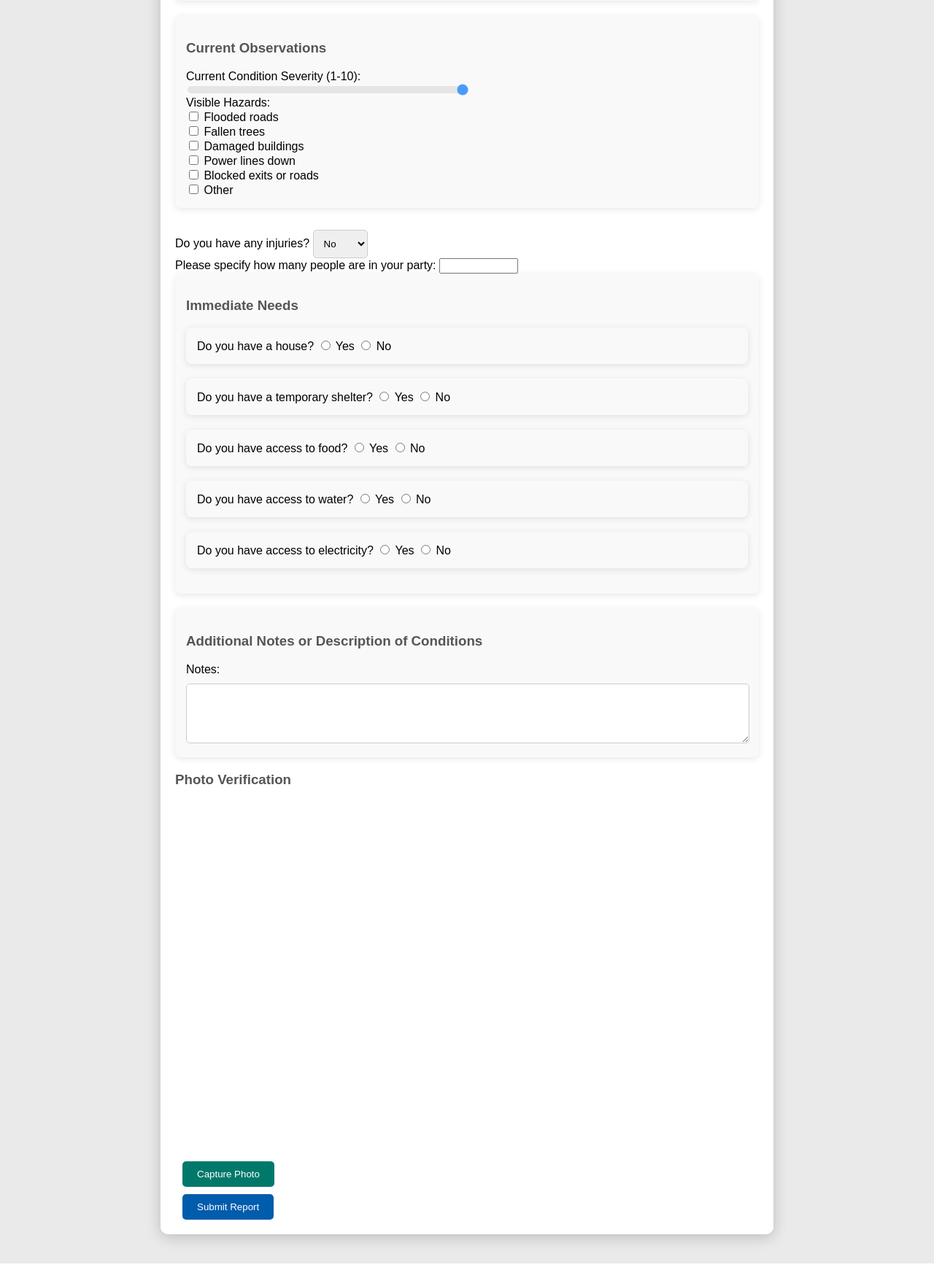
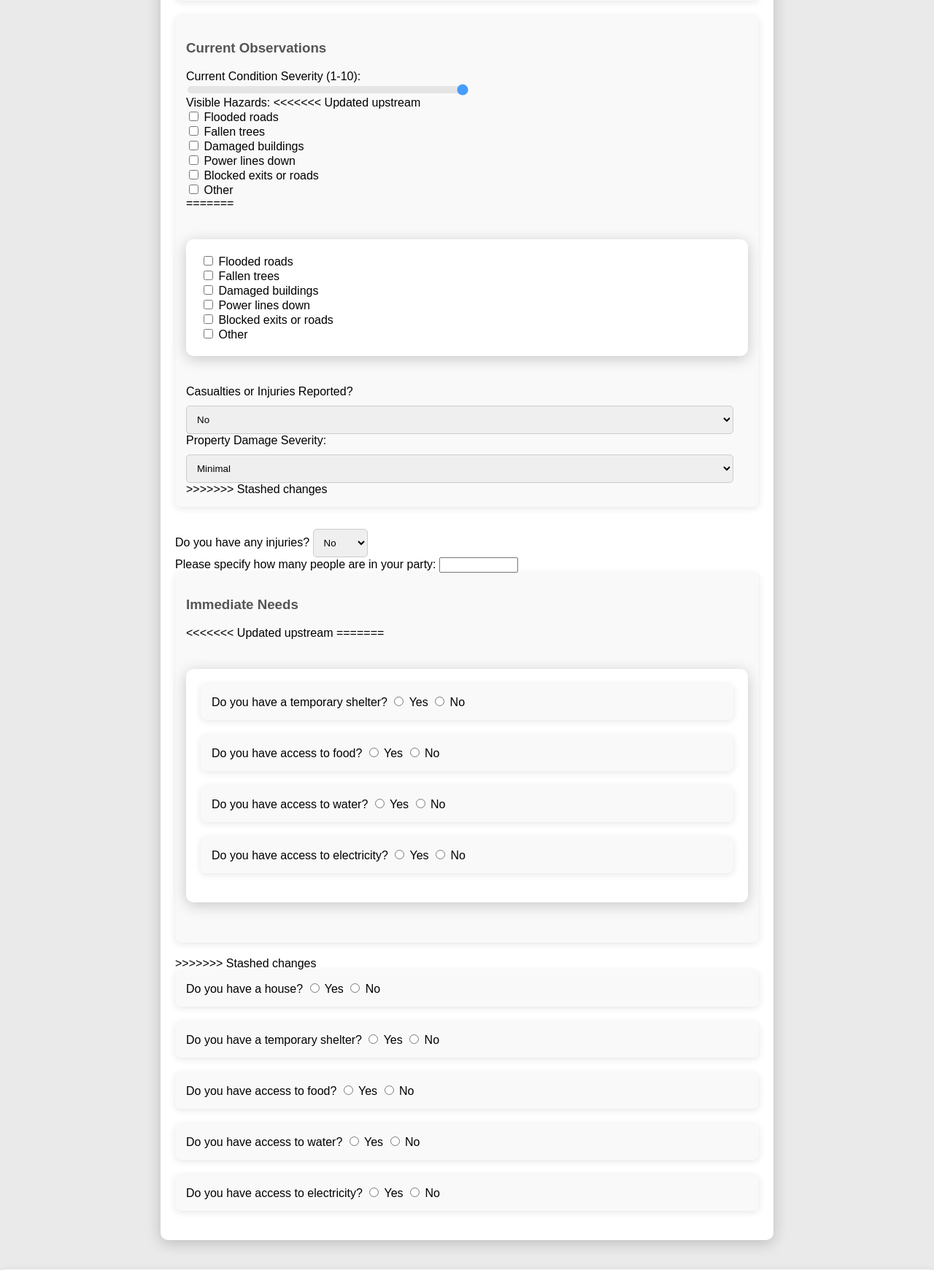
Before and after one commit to pwatana/NewHacks-project, a Flask app: page /form in a window 1280 px wide. Shown: the part 1095-2836 px from the top of the page at 73% size. Run offline with Flask 3, Linux system fonts and the light colour scheme.

Commit message:
homepage

```diff
--- a/src1/Frontend/templates/form.html
+++ b/src1/Frontend/templates/form.html
@@ -79,6 +79,7 @@
             </div>
 
             <label>Visible Hazards:</label>
+<<<<<<< Updated upstream
             <div>
                 <label><input type="checkbox" class="hazard" name="hazards" value="Flooded Roads" > Flooded roads</label>
             </div>
@@ -97,6 +98,42 @@
             <div>
                 <label><input type="checkbox" class="hazard" name="hazards" value="Other"> Other</label>
             </div>
+=======
+            <div class="form-container">
+                <div>
+                    <label><input type="checkbox" name="hazards" value="Flooded Roads"> Flooded roads</label>
+                </div>
+                <div>
+                    <label><input type="checkbox" name="hazards" value="Fallen Trees"> Fallen trees</label>
+                </div>
+                <div>
+                    <label><input type="checkbox" name="hazards" value="Damaged Buildings"> Damaged buildings</label>
+                </div>
+                <div>
+                    <label><input type="checkbox" name="hazards" value="Power Lines"> Power lines down</label>
+                </div>
+                <div>
+                    <label><input type="checkbox" name="hazards" value="Blocked Roads"> Blocked exits or roads</label>
+                </div>
+                <div>
+                    <label><input type="checkbox" name="hazards" value="Other"> Other</label>
+                </div>
+            </div>
+
+            <label for="casualties">Casualties or Injuries Reported?</label>
+            <select id="casualties" name="casualties">
+                <option value="No">No</option>
+                <option value="Yes">Yes</option>
+            </select>
+
+            <label for="propertyDamage">Property Damage Severity:</label>
+            <select id="propertyDamage" name="propertyDamage">
+                <option value="Minimal">Minimal</option>
+                <option value="Moderate">Moderate</option>
+                <option value="Severe">Severe</option>
+                <option value="Catastrophic">Catastrophic</option>
+            </select>
+>>>>>>> Stashed changes
         </div>
 
         <label for="casualties">Do you have any injuries?</label>
@@ -113,6 +150,41 @@
         <!-- Immediate Needs -->
         <div class="section">
             <h3>Immediate Needs</h3>
+<<<<<<< Updated upstream
+=======
+            <div class="form-container">
+                <!-- Temporary Shelter Question -->
+                <div class="section">
+                    <label>Do you have a temporary shelter?</label>
+                    <input type="radio" name="shelter" value="yes"> Yes
+                    <input type="radio" name="shelter" value="no"> No
+                </div>
+
+                <!-- Access to Food Question -->
+                <div class="section">
+                    <label>Do you have access to food?</label>
+                    <input type="radio" name="food" value="yes"> Yes
+                    <input type="radio" name="food" value="no"> No
+                </div>
+
+                <!-- Access to Water Question -->
+                <div class="section">
+                    <label>Do you have access to water?</label>
+                    <input type="radio" name="water" value="yes"> Yes
+                    <input type="radio" name="water" value="no"> No
+                </div>
+
+                <!-- Access to Electricity Question -->
+                <div class="section">
+                    <label>Do you have access to electricity?</label>
+                    <input type="radio" name="electricity" value="yes"> Yes
+                    <input type="radio" name="electricity" value="no"> No
+                </div>
+            </div>
+
+
+        </div>
+>>>>>>> Stashed changes
 
                 <!-- Temporary Shelter Question -->
                 <div class="section">
```
Also changed, not shown: 1 other file.
